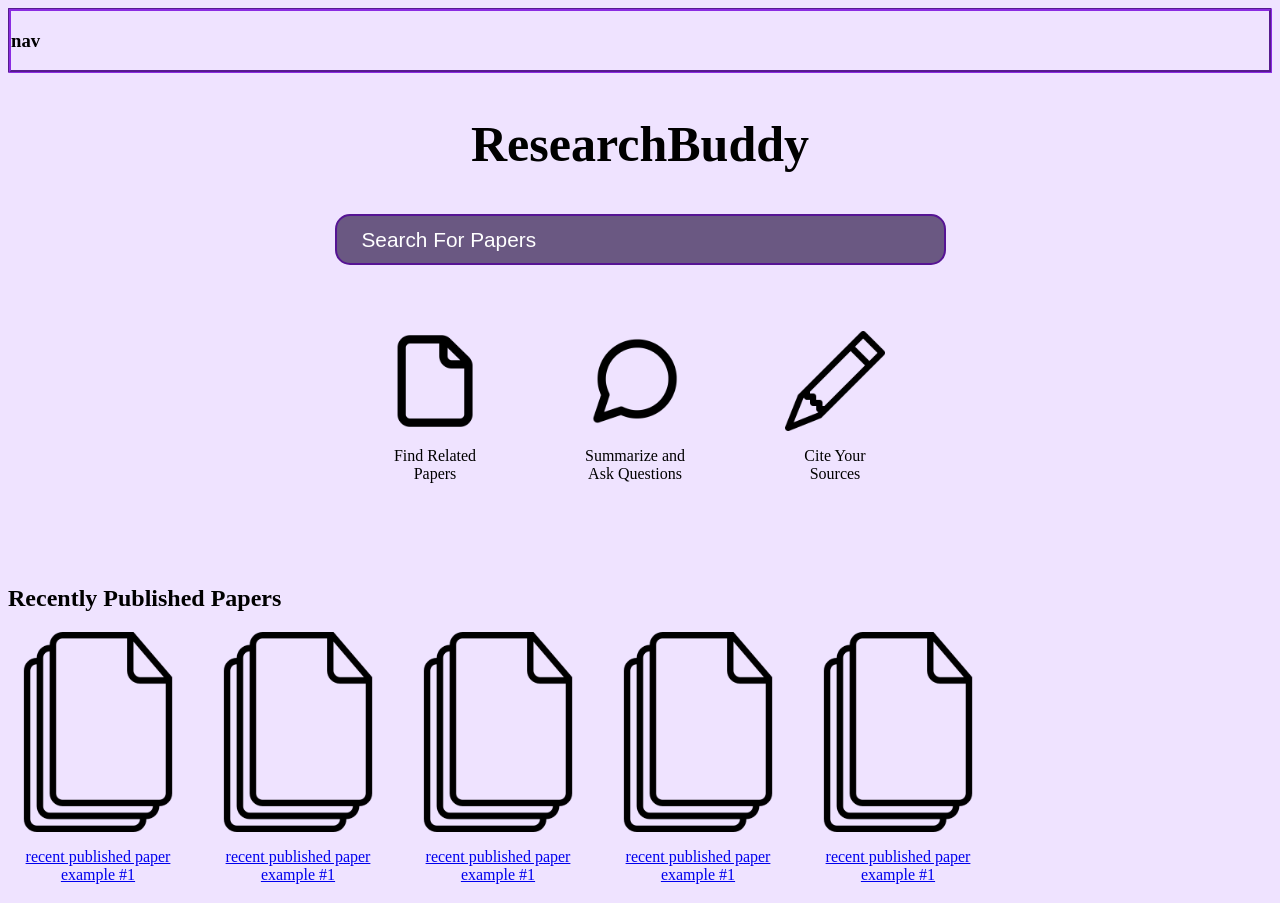
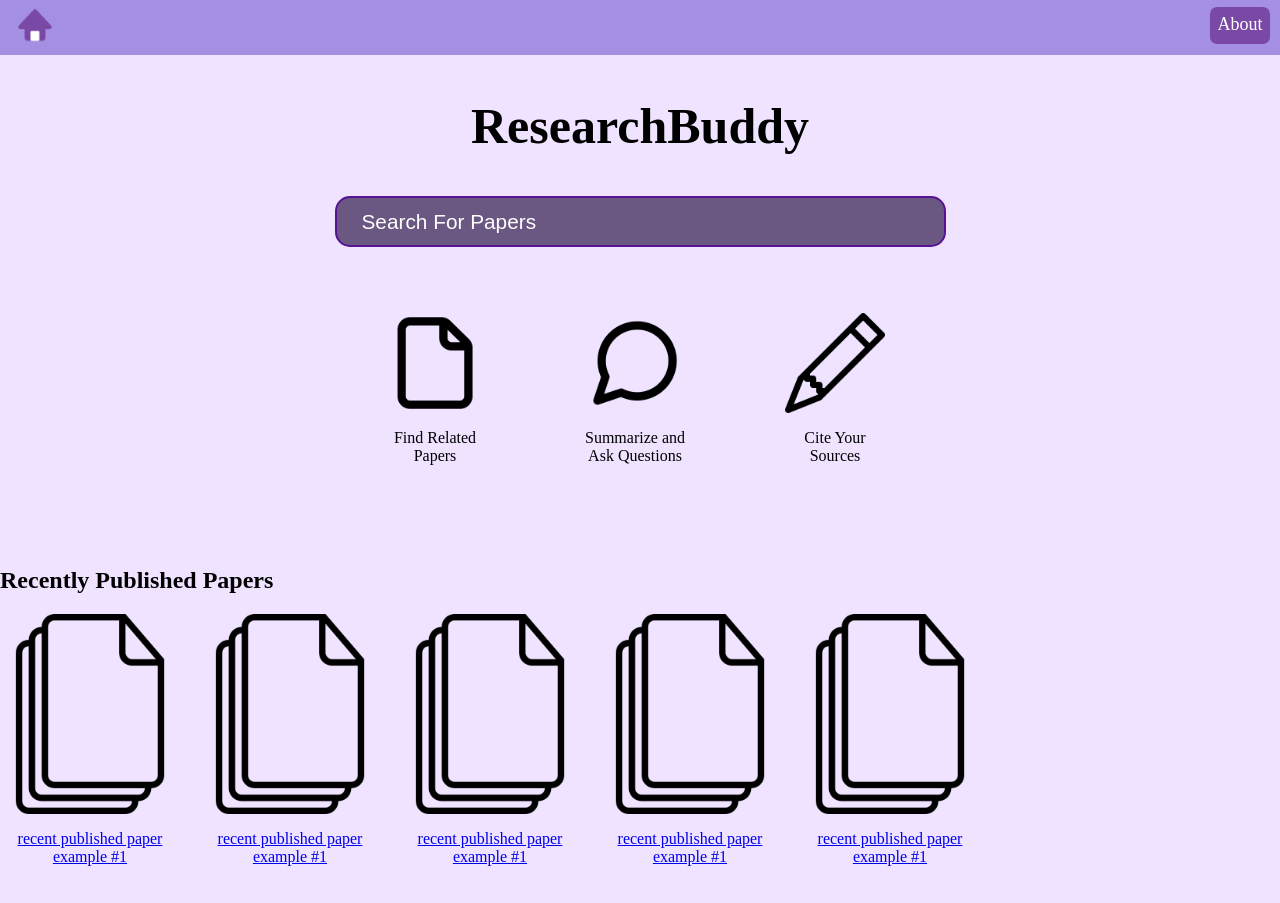
Before and after one commit to crystatse/cmpt-276-project-team-11, a plain HTML site: page frontend/public/index.html in a window 1280 px wide. Shown: the top 903 px of the page. Drawn offline with Linux system fonts and the light colour scheme.

Commit message:
imported nav bar

```diff
--- a/frontend/css/homepage.css
+++ b/frontend/css/homepage.css
@@ -1,9 +1,3 @@
-nav {
-    border-color: blueviolet;
-    border-style: groove;
-    border-radius: 1px;
-}
-
 body {
     background-color: rgba(239,227,255,255);
 }
@@ -38,8 +32,6 @@ ul {
     width: 200px;
 }
 
-
-
 /* icon pic + description */
 .icons {
     margin: 50px;
@@ -56,7 +48,6 @@ ul {
 .icons > p {
     width: 100px;
 }
-
 
 li {
     margin: 50px;
@@ -95,3 +86,58 @@ input:focus {
 ::placeholder {
     color: white;
 }
+
+body{
+    background-color:#efe3ff;
+    margin: 0px;
+}
+
+/* Nav Bar Code Start */
+.header{
+    background-color:#A58FE3;
+    height:55px;
+    display:flex;
+    justify-content: space-between;
+}
+
+.header_button {
+    border: none;
+    color: white;
+    text-decoration: none;
+    display: inline-block;
+
+}
+
+#home_button {
+    margin-left: 10px;
+}
+
+.user-input {
+    border: 0px;
+    width: 500px;
+    height: 25px;
+    margin-top: 10px;
+    border-radius: 8px;
+    background-color: #7A49A5;
+    padding-left: 5px;
+    color:white;
+}
+
+input::placeholder{
+    color:white;
+}
+
+#about_button{
+    height: 30px;
+    width: 60px;
+    font-size: 18px;
+    text-align: center;
+
+    background-color: #7A49A5;
+    border-radius: 7px;
+
+    margin-top: 7px;
+    margin-right: 10px;
+    padding-top: 7px;
+}
+/*Nav Bar Code End*/
--- a/frontend/public/index.html
+++ b/frontend/public/index.html
@@ -8,14 +8,25 @@
 </head>
 <body>
     <header>
-        <nav>
-            <h3>nav</h3>
+        <!-- Nav Bar Code Start -->
+        <nav class="header">
+            <div id="home_button">
+                <a class="header_button" href="../public/index.html"><img src="../icons/header_home_icon.png" width="50px" height="50px"></a>
+            </div>
+
+            <!-- <div id="header_search">
+                <input type="text" class="user-input" placeholder="Search for papers..." size="65%">
+            </div> -->
+
+            <div id="about_button"><a class="header_button" href="../public/about.html">About</a></div>
+
         </nav>
+        <!-- Nav Bar Code End -->
     </header>
     <section class="search-wrapper">
         <h1>ResearchBuddy</h1>
         <form action="">
-            <input id="search" type="text" placeholder="Search For Papers">
+            <input id="search" type="text" placeholder="Search For Papers" autofocus>
         </form>
         <ul>
             <li class="icons">
@@ -36,7 +47,6 @@
         <h2>Recently Published Papers</h2>
         <ul id="recent"></ul>
     </section>
-
     <section>
         <h2>Recently Viewed Papers</h2>
         <ul id="new"></ul>
```
Also changed, not shown: frontend/icons/header_home_icon.png (added).
